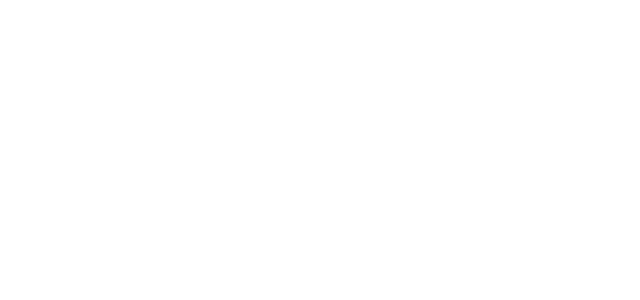
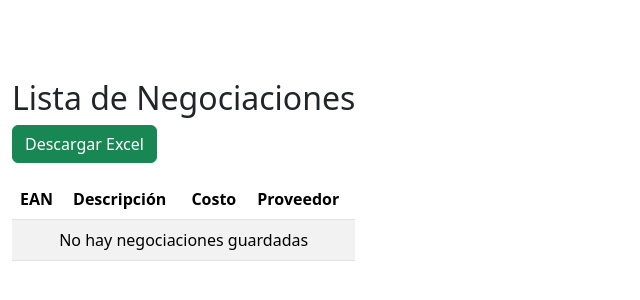
Before and after one commit to DiegoDelgado82/comprasMercado, a React (Vite) app: page /Lista-Negociaciones in a window 1280 px wide. Before the commit this address had no page. Shown: the part 234-534 px from the top of the page, without its empty margins (0-640 px from the left). Built offline with nearby package versions, Linux system fonts and the light colour scheme.

Commit message:
CORRIGIENDO NEGOCIACIONES

```diff
--- a/package.json
+++ b/package.json
@@ -11,8 +11,10 @@
   },
   "dependencies": {
     "bootstrap": "^5.3.3",
+    "file-saver": "^2.0.5",
     "firebase": "^11.3.1",
     "react": "^19.0.0",
+    "react-bootstrap": "^2.10.9",
     "react-dom": "^19.0.0",
     "react-icons": "^5.5.0",
     "react-router-dom": "^7.1.5",
--- a/src/App.jsx
+++ b/src/App.jsx
@@ -3,6 +3,10 @@
 import Dashboard from './components/Dashboard';
 import CargaExcel from './components/CargaExcel';
 import Busqueda from './components/Busqueda';
+import ListaNegociaciones from "./components/ListaNegociaciones";
+import 'bootstrap/dist/css/bootstrap.min.css';
+
+
 
 const App = () => {
   return (
@@ -12,7 +16,7 @@
         <Route path="/dashboard" element={<Dashboard />} />
         <Route path="/carga-precios" element={<CargaExcel />} />
         <Route path="/busqueda-costos" element={<Busqueda />} />
-        <Route path="/gestionar-pedidos" element={<div>Gestionar Pedidos (En desarrollo)</div>} />
+        <Route path="/Lista-Negociaciones" element={<ListaNegociaciones/>} />
         <Route path="/historico-precios" element={<div>Histórico de Precios (En desarrollo)</div>} />
         {/* Otras rutas */}
       </Routes>
--- a/src/components/Busqueda.jsx
+++ b/src/components/Busqueda.jsx
@@ -3,7 +3,7 @@
 import { collection, getDocs } from 'firebase/firestore';
 import 'bootstrap/dist/css/bootstrap.min.css';
 import Swal from 'sweetalert2';
-import { FaArrowLeft} from 'react-icons/fa';
+import { FaArrowLeft } from 'react-icons/fa';
 import { useNavigate } from 'react-router-dom';
 
 const Busqueda = () => {
@@ -14,7 +14,9 @@
 
   useEffect(() => {
     const productosGuardados = localStorage.getItem('productos');
-    if (!productosGuardados) {
+    if (productosGuardados) {
+      setProductos(JSON.parse(productosGuardados));
+    } else {
       fetchProductosFromFirestore();
     }
   }, []);
@@ -31,10 +33,10 @@
           confirmButtonText: 'Aceptar',
         });
       } else {
-        const productosData = [];
-        querySnapshot.forEach((doc) => {
-          productosData.push({ ...doc.data(), id: doc.id });
-        });
+        const productosData = querySnapshot.docs.map((doc) => ({
+          ...doc.data(),
+          id: doc.id,
+        }));
         localStorage.setItem('productos', JSON.stringify(productosData));
         setProductos(productosData);
       }
@@ -45,8 +47,7 @@
   };
 
   const handleSearchChange = (e) => {
-    const value = e.target.value.toLowerCase();
-    setSearchTerm(value);
+    setSearchTerm(e.target.value.toLowerCase());
   };
 
   useEffect(() => {
@@ -93,23 +94,41 @@
       confirmButtonText: 'Guardar',
       preConfirm: () => {
         const proveedor = document.getElementById('proveedor').value;
-        const costo = document.getElementById('costo').value;
-        if (!costo) {
-          Swal.showValidationMessage('Debe ingresar un costo');
+        const costo = document.getElementById('costo').value.trim();
+
+        if (!costo || isNaN(costo) || parseFloat(costo) <= 0) {
+          Swal.showValidationMessage('Debe ingresar un costo válido');
+          return false;
         }
-        return { proveedor, costo };
+
+        return { proveedor, costo: parseFloat(costo) };
       }
     }).then((result) => {
       if (result.isConfirmed) {
-        let negociaciones = JSON.parse(localStorage.getItem('negociaciones')) || {};
-        if (!negociaciones[producto.EAN]) {
-          negociaciones[producto.EAN] = [];
+        // ✅ Aseguramos que negociaciones sea siempre un array
+        let negociaciones = JSON.parse(localStorage.getItem('negociaciones')) || [];
+
+        // Si negociaciones no es un array, lo convertimos en uno
+        if (!Array.isArray(negociaciones)) {
+          negociaciones = [];
         }
-        negociaciones[producto.EAN].push({ proveedor: result.value.proveedor, costo: result.value.costo });
+
+        // Agregar nueva negociación con el formato correcto
+        negociaciones.push({
+          EAN: producto.EAN,
+          Descripción: producto.Descripción,
+          Costo: result.value.costo.toFixed(2),
+          Proveedor: result.value.proveedor
+        });
+
+        // Guardar en localStorage
         localStorage.setItem('negociaciones', JSON.stringify(negociaciones));
+
+        Swal.fire('Guardado', 'Negociación agregada correctamente', 'success');
       }
     });
   };
+
 
   return (
     <div className="container-fluid mt-4">
@@ -145,7 +164,7 @@
                       {preciosOrdenados.map((prov, index) => (
                         <tr key={index}>
                           <td>{prov.nombre}</td>
-                          <td>{Math.round(prov.costo)}</td>
+                          <td>${prov.costo.toFixed(2)}</td>
                         </tr>
                       ))}
                     </tbody>
--- a/src/components/Dashboard.jsx
+++ b/src/components/Dashboard.jsx
@@ -2,6 +2,7 @@
 import { auth } from '../firebase';
 import CargaExcel from './CargaExcel';
 import Busqueda from './Busqueda';
+import Lista from './ListaNegociaciones'
 
 const Dashboard = () => {
   const [user, setUser] = useState(null);
@@ -20,6 +21,7 @@
       {/* Si hay un componente activo, solo lo mostramos sin el Dashboard */}
       {activeComponent === 'carga' && <CargaExcel onVolver={() => setActiveComponent(null)} />}
       {activeComponent === 'busqueda' && <Busqueda onVolver={() => setActiveComponent(null)} />}
+      {activeComponent === 'lista' && <Lista onVolver={() => setActiveComponent(null)} />}
 
       {/* Si NO hay un componente activo, mostramos el Dashboard */}
       {!activeComponent && (
@@ -38,7 +40,8 @@
           <div className="d-grid gap-3 w-100">
             <button className="btn btn-primary" onClick={() => setActiveComponent('carga')}>📂 Cargar Archivo de Precios</button>
             <button className="btn btn-success" onClick={() => setActiveComponent('busqueda')}>🔍 Búsqueda de Costos</button>
-            <button className="btn btn-warning">📋 Gestionar Pedidos (Próximamente)</button>
+            <button className="btn btn-warning" onClick={() => setActiveComponent('lista')}>🔍 Lista de Negociaciones</button>
+
             <button className="btn btn-secondary">📊 Histórico de Precios (Próximamente)</button>
           </div>
         </>
--- /dev/null
+++ b/src/components/ListaNegociaciones.jsx
@@ -0,0 +1,60 @@
+import React, { useEffect, useState } from "react";
+import * as XLSX from "xlsx";
+import { saveAs } from "file-saver";
+import "bootstrap/dist/css/bootstrap.min.css";
+
+const ListaNegociaciones = () => {
+  const [negociaciones, setNegociaciones] = useState([]);
+
+  useEffect(() => {
+    const datosGuardados = JSON.parse(localStorage.getItem("negociaciones")) || [];
+    setNegociaciones(datosGuardados);
+  }, []);
+
+  const exportToExcel = () => {
+    const ws = XLSX.utils.json_to_sheet(negociaciones);
+    const wb = XLSX.utils.book_new();
+    XLSX.utils.book_append_sheet(wb, ws, "Negociaciones");
+
+    const excelBuffer = XLSX.write(wb, { bookType: "xlsx", type: "array" });
+    const data = new Blob([excelBuffer], { type: "application/octet-stream" });
+    saveAs(data, "Negociaciones.xlsx");
+  };
+
+  return (
+    <div className="container mt-4">
+      <h2 className="text-center">Lista de Negociaciones</h2>
+      <button className="btn btn-success mb-3" onClick={exportToExcel}>Descargar Excel</button>
+      <div className="table-responsive">
+        <table className="table table-striped">
+          <thead className="thead-dark">
+            <tr>
+              <th>EAN</th>
+              <th>Descripción</th>
+              <th>Costo</th>
+              <th>Proveedor</th>
+            </tr>
+          </thead>
+          <tbody>
+            {negociaciones.length > 0 ? (
+              negociaciones.map((negociacion, index) => (
+                <tr key={index}>
+                  <td>{negociacion.EAN}</td>
+                  <td>{negociacion.Descripción}</td>
+                  <td>${negociacion.Costo}</td>
+                  <td>{negociacion.Proveedor}</td>
+                </tr>
+              ))
+            ) : (
+              <tr>
+                <td colSpan="4" className="text-center">No hay negociaciones guardadas</td>
+              </tr>
+            )}
+          </tbody>
+        </table>
+      </div>
+    </div>
+  );
+};
+
+export default ListaNegociaciones;
```
Also changed, not shown: 1 other file (tests, documents, lock files or other folders).
